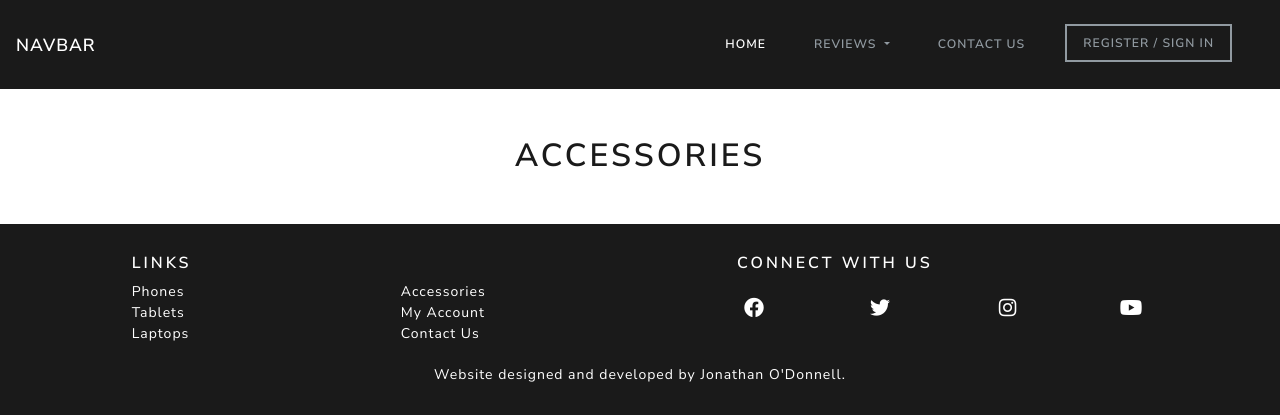
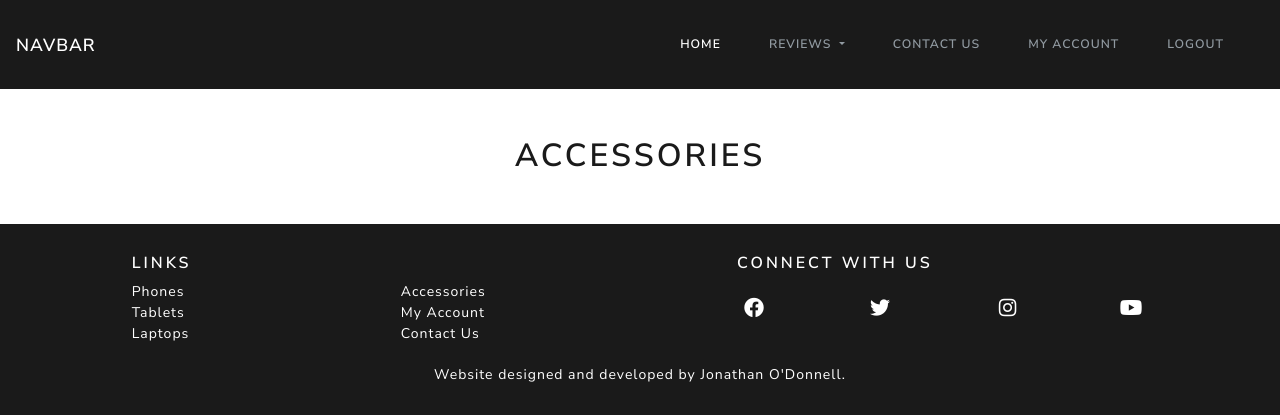
Before and after one commit to jonathan-odonnell/milestone-project-3, a Flask app: page /accessories in a window 1280 px wide. Shown: the top 420 px of the page. Run offline with Flask 2, Linux system fonts and the light colour scheme; the visitor is signed in with stand-in values (Sample User, id 1); some libraries are stand-ins or nearby versions.

Commit message:
Updated Navbar links so my account and logout display instead of register / login when the user is signed in

```diff
--- a/templates/base.html
+++ b/templates/base.html
@@ -64,6 +64,14 @@
           <li class="nav-item">
             <a class="nav-link" href="{{ url_for('contact') }}">Contact Us</a>
           </li>
+          {% if session.user %}
+          <li class="nav-item">
+            <a class="nav-link" href="{{ url_for('profile', first_name=session['user']) }}">My Account</a>
+          </li>
+          <li class="nav-item">
+            <a class="nav-link" href="#">Logout</a>
+          </li>
+          {% else %}
           <li class="nav-item">
             <a
               class="btn btn-outline-secondary btn-sm"
@@ -71,6 +79,7 @@
               >Register / Sign In</a
             >
           </li>
+          {% endif %}
         </ul>
       </div>
     </nav>
```
